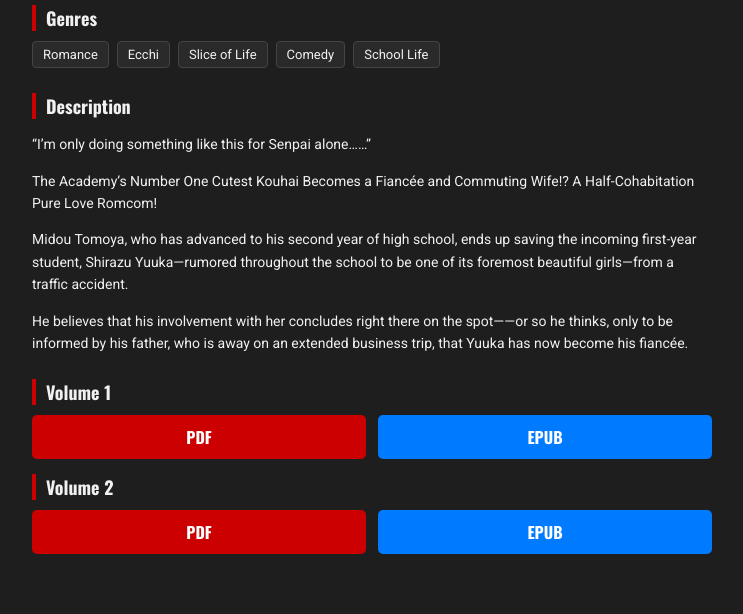
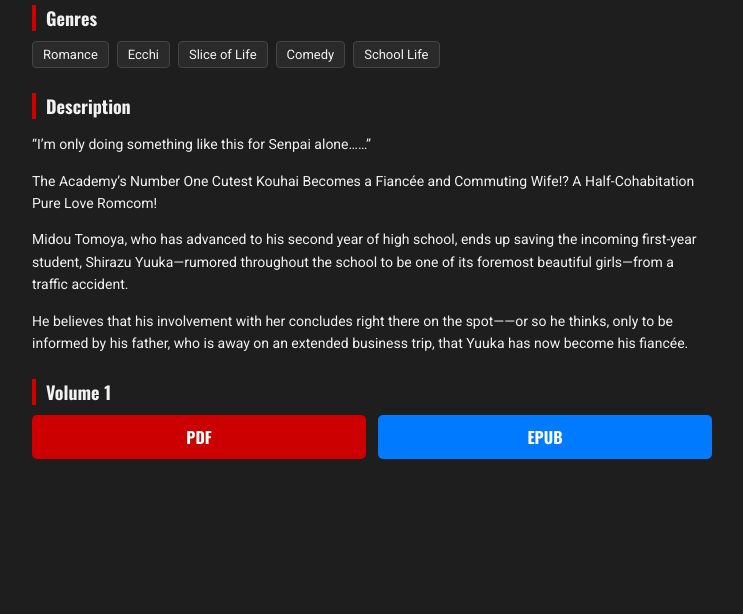
Before and after one commit to RJ-Novels/RJ-Novels, a Jekyll site: the page built from _novels/the_lifesaver.html, in a window 1280 px wide. Shown: the part 817-1431 px from the top of the page, without its empty margins (268-1011 px from the left). Built offline with Jekyll 4.4.1, drawn with Linux system fonts in a browser that asks for light colours; comment, search, counter and statistics services are not loaded; after the commit the page ends 1336 px from its top, so only the background shows below that.

Commit message:
Update the_lifesaver.html

```diff
--- a/_novels/the_lifesaver.html
+++ b/_novels/the_lifesaver.html
@@ -44,10 +44,5 @@ comments: true
       <a href="https://link-center.net/1276410/1nnd5HNpouI2" class="btn pdf">PDF</a>
       <a href="https://link-target.net/1276410/bYQoJRcuSfJg" class="btn epub">EPUB</a>
     </div>
-    <h2 class="section-header">Volume 2</h2>
-    <div class="download-buttons">
-      <a href="https://link-center.net/127647810/1nnmd5HNtouI2" class="btn pdf">PDF</a>
-      <a href="https://link-target.net/127641907/bYQokRcuSfJg" class="btn epub">EPUB</a>
-    </div>
   </section>
 </main>
```
